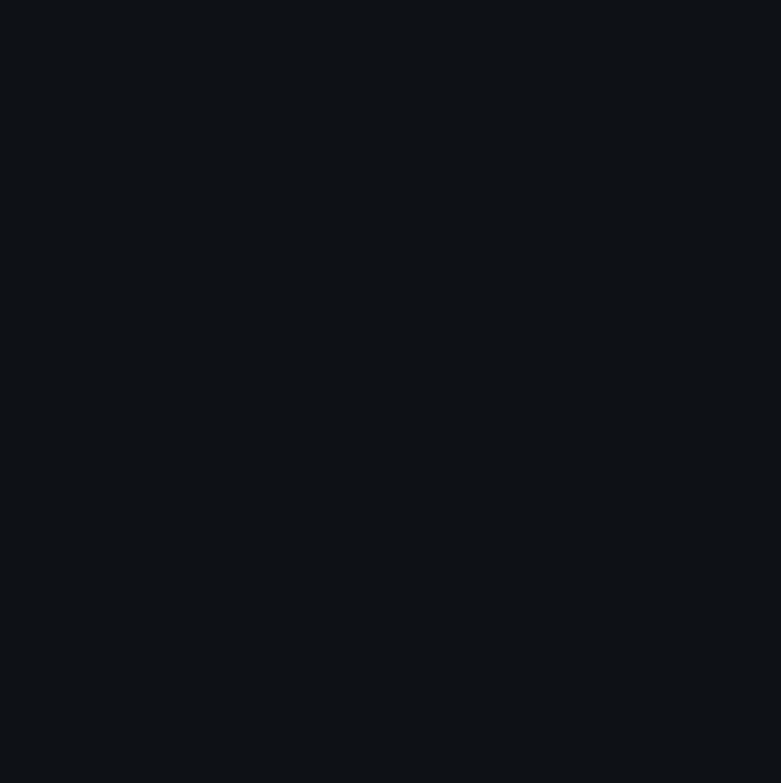
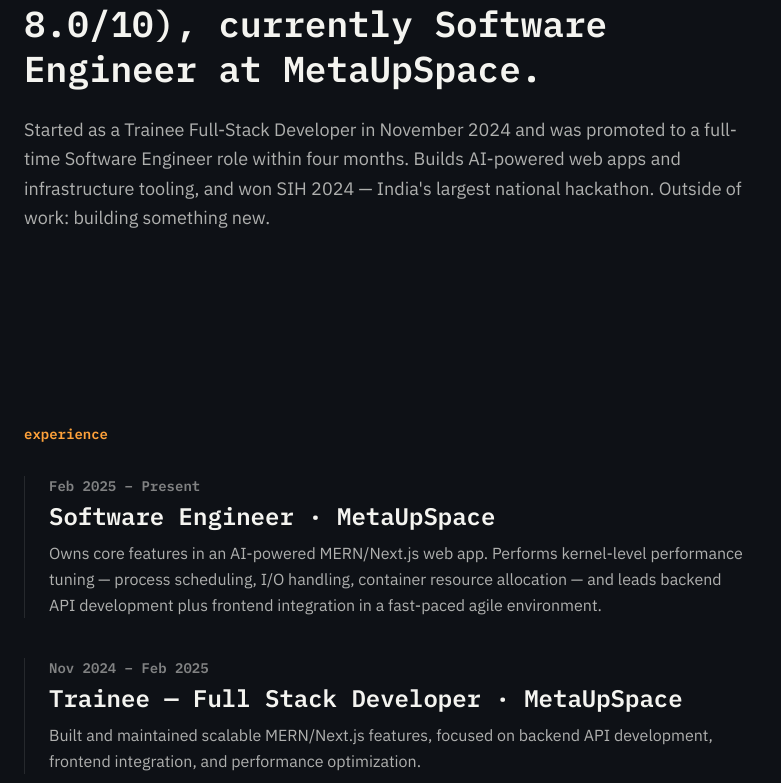
Before and after one commit to naksh1414/portfolio, a Next.js app: page / in a window 1280 px wide. Shown: the part 1037-1820 px from the top of the page, without its empty margins (0-781 px from the left). Before the commit the page ends 1013 px from the top, so only its background shows below. Built offline with nearby package versions, Linux system fonts and the light colour scheme.

Commit message:
feat: add about and experience sections

```diff
--- a/app/page.tsx
+++ b/app/page.tsx
@@ -1,9 +1,13 @@
 import Hero from "@/components/Hero"
+import About from "@/components/About"
+import Experience from "@/components/Experience"
 
 export default function Home() {
   return (
     <main id="top" className="pt-24">
       <Hero />
+      <About />
+      <Experience />
       {/* sections added in later tasks */}
     </main>
   )
--- /dev/null
+++ b/components/About.tsx
@@ -0,0 +1,17 @@
+export default function About() {
+  return (
+    <section id="about" className="px-6 py-24 max-w-3xl">
+      <h2 className="font-mono text-accent text-sm mb-4">about</h2>
+      <p className="font-display text-3xl md:text-4xl leading-tight">
+        B.Tech student at KIET Group of Institutions (2022–2026, CGPA 8.0/10), currently
+        Software Engineer at MetaUpSpace.
+      </p>
+      <p className="mt-6 text-fg/70 text-lg leading-relaxed">
+        Started as a Trainee Full-Stack Developer in November 2024 and was promoted to a
+        full-time Software Engineer role within four months. Builds AI-powered web apps and
+        infrastructure tooling, and won SIH 2024 — India&apos;s largest national hackathon.
+        Outside of work: building something new.
+      </p>
+    </section>
+  )
+}
--- /dev/null
+++ b/components/Experience.tsx
@@ -0,0 +1,42 @@
+interface ExperienceEntry {
+  role: string
+  org: string
+  period: string
+  detail: string
+}
+
+const EXPERIENCE: ExperienceEntry[] = [
+  {
+    role: "Software Engineer",
+    org: "MetaUpSpace",
+    period: "Feb 2025 – Present",
+    detail:
+      "Owns core features in an AI-powered MERN/Next.js web app. Performs kernel-level performance tuning — process scheduling, I/O handling, container resource allocation — and leads backend API development plus frontend integration in a fast-paced agile environment.",
+  },
+  {
+    role: "Trainee — Full Stack Developer",
+    org: "MetaUpSpace",
+    period: "Nov 2024 – Feb 2025",
+    detail:
+      "Built and maintained scalable MERN/Next.js features, focused on backend API development, frontend integration, and performance optimization.",
+  },
+]
+
+export default function Experience() {
+  return (
+    <section id="experience" className="px-6 py-24 max-w-3xl">
+      <h2 className="font-mono text-accent text-sm mb-8">experience</h2>
+      <ol className="space-y-10">
+        {EXPERIENCE.map((entry) => (
+          <li key={entry.role + entry.period} className="border-l border-white/10 pl-6">
+            <p className="font-mono text-sm text-fg/50">{entry.period}</p>
+            <h3 className="font-display text-2xl mt-1">
+              {entry.role} · {entry.org}
+            </h3>
+            <p className="mt-2 text-fg/70 leading-relaxed">{entry.detail}</p>
+          </li>
+        ))}
+      </ol>
+    </section>
+  )
+}
```
